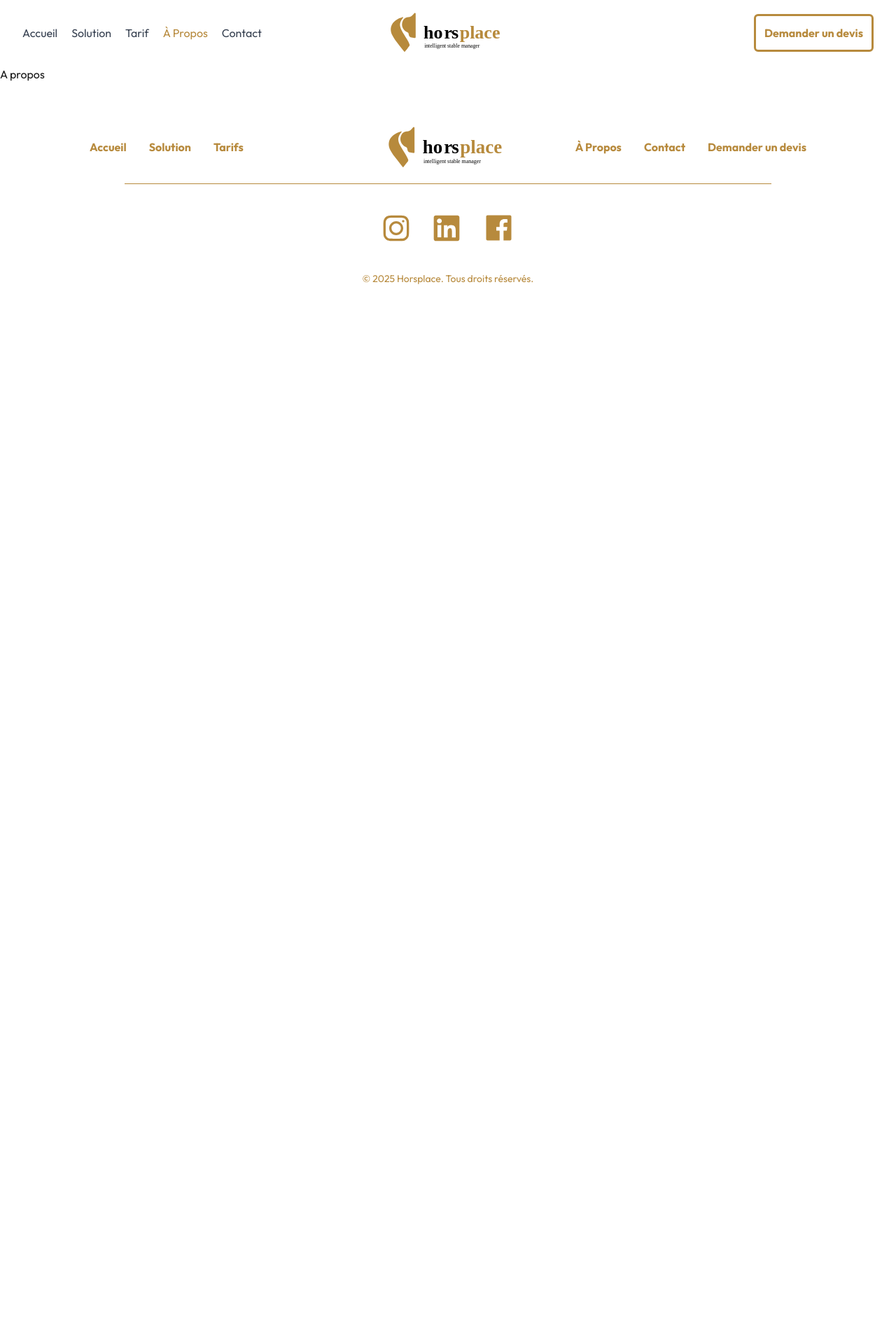
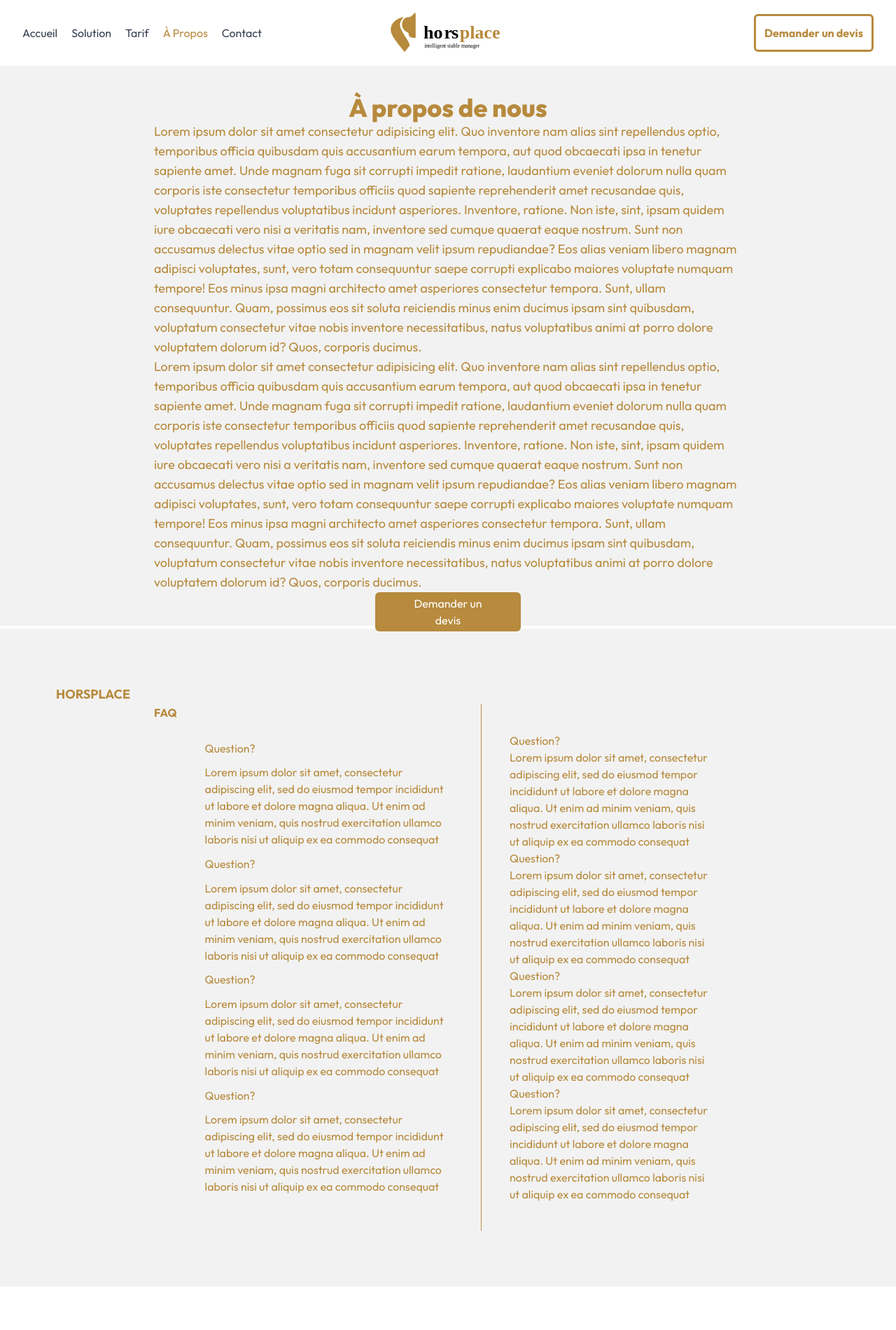
Before and after one commit to Nyttho/horseplace, a Next.js app: page /a-propos in a window 1280 px wide. Shown: the top 1900 px of the page at 70% size. Before the commit the page ends 800 px from the top, so only its background shows below. Built offline with nearby package versions, Linux system fonts and the light colour scheme.

Commit message:
a propos page

```diff
--- a/app/a-propos/page.jsx
+++ b/app/a-propos/page.jsx
@@ -1,5 +1,131 @@
+import Link from "next/link";
 const APropos = () => {
-  return <h1>A propos</h1>;
+  return (
+    <>
+      <section className="bg-secondary-light h-screen py-10 px-20 text-primary-dark ">
+        <div className="w-3/4 mx-auto flex flex-col justify-around h-full">
+          <h2 className="text-center  text-4xl font-extrabold">
+            À propos de nous
+          </h2>
+          <p className="text-lg">
+            Lorem ipsum dolor sit amet consectetur adipisicing elit. Quo
+            inventore nam alias sint repellendus optio, temporibus officia
+            quibusdam quis accusantium earum tempora, aut quod obcaecati ipsa in
+            tenetur sapiente amet. Unde magnam fuga sit corrupti impedit
+            ratione, laudantium eveniet dolorum nulla quam corporis iste
+            consectetur temporibus officiis quod sapiente reprehenderit amet
+            recusandae quis, voluptates repellendus voluptatibus incidunt
+            asperiores. Inventore, ratione. Non iste, sint, ipsam quidem iure
+            obcaecati vero nisi a veritatis nam, inventore sed cumque quaerat
+            eaque nostrum. Sunt non accusamus delectus vitae optio sed in magnam
+            velit ipsum repudiandae? Eos alias veniam libero magnam adipisci
+            voluptates, sunt, vero totam consequuntur saepe corrupti explicabo
+            maiores voluptate numquam tempore! Eos minus ipsa magni architecto
+            amet asperiores consectetur tempora. Sunt, ullam consequuntur. Quam,
+            possimus eos sit soluta reiciendis minus enim ducimus ipsam sint
+            quibusdam, voluptatum consectetur vitae nobis inventore
+            necessitatibus, natus voluptatibus animi at porro dolore voluptatem
+            dolorum id? Quos, corporis ducimus.
+          </p>
+          <p className="text-lg">
+            Lorem ipsum dolor sit amet consectetur adipisicing elit. Quo
+            inventore nam alias sint repellendus optio, temporibus officia
+            quibusdam quis accusantium earum tempora, aut quod obcaecati ipsa in
+            tenetur sapiente amet. Unde magnam fuga sit corrupti impedit
+            ratione, laudantium eveniet dolorum nulla quam corporis iste
+            consectetur temporibus officiis quod sapiente reprehenderit amet
+            recusandae quis, voluptates repellendus voluptatibus incidunt
+            asperiores. Inventore, ratione. Non iste, sint, ipsam quidem iure
+            obcaecati vero nisi a veritatis nam, inventore sed cumque quaerat
+            eaque nostrum. Sunt non accusamus delectus vitae optio sed in magnam
+            velit ipsum repudiandae? Eos alias veniam libero magnam adipisci
+            voluptates, sunt, vero totam consequuntur saepe corrupti explicabo
+            maiores voluptate numquam tempore! Eos minus ipsa magni architecto
+            amet asperiores consectetur tempora. Sunt, ullam consequuntur. Quam,
+            possimus eos sit soluta reiciendis minus enim ducimus ipsam sint
+            quibusdam, voluptatum consectetur vitae nobis inventore
+            necessitatibus, natus voluptatibus animi at porro dolore voluptatem
+            dolorum id? Quos, corporis ducimus.
+          </p>
+
+          <Link href="/devis">
+            <div className="bg-primary-dark text-white py-1 rounded-md text-center w-52  px-10 mx-auto">
+              Demander un devis
+            </div>
+          </Link>
+        </div>
+      </section>
+      <section className="text-primary-dark p-20 bg-secondary-light mt-1">
+        <h3 className="uppercase text-lg font-bold">Horsplace</h3>
+        <div className="flex w-3/4 mx-auto">
+            <h4 className="font-bold mb-10">FAQ</h4>
+          <div className="flex flex-col justify-evenly border-r-[1px] border-primary-dark p-10">
+            <h5>Question?</h5>
+            <p>
+              Lorem ipsum dolor sit amet, consectetur adipiscing elit, sed do
+              eiusmod tempor incididunt ut labore et dolore magna aliqua. Ut
+              enim ad minim veniam, quis nostrud exercitation ullamco laboris
+              nisi ut aliquip ex ea commodo consequat
+            </p>
+            <h5>Question?</h5>
+            <p>
+              Lorem ipsum dolor sit amet, consectetur adipiscing elit, sed do
+              eiusmod tempor incididunt ut labore et dolore magna aliqua. Ut
+              enim ad minim veniam, quis nostrud exercitation ullamco laboris
+              nisi ut aliquip ex ea commodo consequat
+            </p>
+            <h5>Question?</h5>
+            <p>
+              Lorem ipsum dolor sit amet, consectetur adipiscing elit, sed do
+              eiusmod tempor incididunt ut labore et dolore magna aliqua. Ut
+              enim ad minim veniam, quis nostrud exercitation ullamco laboris
+              nisi ut aliquip ex ea commodo consequat
+            </p>
+            <h5>Question?</h5>
+            <p>
+              Lorem ipsum dolor sit amet, consectetur adipiscing elit, sed do
+              eiusmod tempor incididunt ut labore et dolore magna aliqua. Ut
+              enim ad minim veniam, quis nostrud exercitation ullamco laboris
+              nisi ut aliquip ex ea commodo consequat
+            </p>
+          </div>
+          <div>
+          <div className="flex flex-col justify-evenly  p-10">
+
+            <h5>Question?</h5>
+            <p>
+              Lorem ipsum dolor sit amet, consectetur adipiscing elit, sed do
+              eiusmod tempor incididunt ut labore et dolore magna aliqua. Ut
+              enim ad minim veniam, quis nostrud exercitation ullamco laboris
+              nisi ut aliquip ex ea commodo consequat
+            </p>
+            <h5>Question?</h5>
+            <p>
+              Lorem ipsum dolor sit amet, consectetur adipiscing elit, sed do
+              eiusmod tempor incididunt ut labore et dolore magna aliqua. Ut
+              enim ad minim veniam, quis nostrud exercitation ullamco laboris
+              nisi ut aliquip ex ea commodo consequat
+            </p>
+            <h5>Question?</h5>
+            <p>
+              Lorem ipsum dolor sit amet, consectetur adipiscing elit, sed do
+              eiusmod tempor incididunt ut labore et dolore magna aliqua. Ut
+              enim ad minim veniam, quis nostrud exercitation ullamco laboris
+              nisi ut aliquip ex ea commodo consequat
+            </p>
+            <h5>Question?</h5>
+            <p>
+              Lorem ipsum dolor sit amet, consectetur adipiscing elit, sed do
+              eiusmod tempor incididunt ut labore et dolore magna aliqua. Ut
+              enim ad minim veniam, quis nostrud exercitation ullamco laboris
+              nisi ut aliquip ex ea commodo consequat
+            </p>
+          </div>
+          </div>
+        </div>
+      </section>
+    </>
+  );
 };
 
 export default APropos;
```
